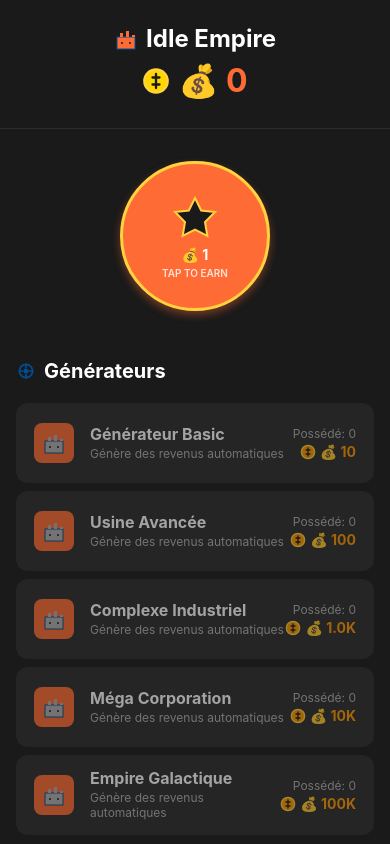
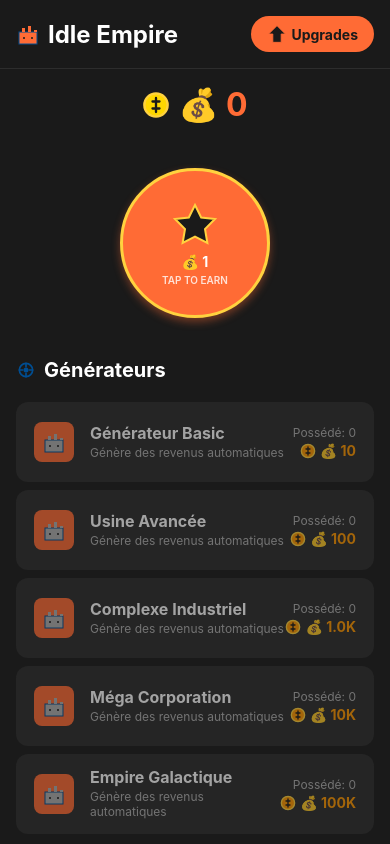
Before and after one commit to creach-t/idle-game-expo, a React Native app: screen / in a window 390 px wide. Built offline with nearby package versions, Linux system fonts and the light colour scheme.

Commit message:
🎮 Integrate upgrades system into GameScreen with modal interface

```diff
--- a/src/screens/GameScreen.js
+++ b/src/screens/GameScreen.js
@@ -1,4 +1,4 @@
-import React from 'react';
+import React, { useState } from 'react';
 import {
   View,
   Text,
@@ -6,27 +6,35 @@ import {
   ScrollView,
   SafeAreaView,
   StatusBar,
+  TouchableOpacity,
+  Modal,
 } from 'react-native';
 import { useGameLogic } from '../hooks/useGameLogic';
 import ClickButton from '../components/ClickButton';
 import Generator from '../components/Generator';
+import UpgradesScreen from './UpgradesScreen';
 import GameIcon from '../components/icons/GameIcon';
 import { COLORS, SPACING } from '../constants/gameConstants';
 import { formatCurrency, formatPerSecond } from '../utils/gameUtils';
 
 /**
- * 🎮 GameScreen - Main game interface with custom icons
+ * 🎮 GameScreen - Main game interface with upgrades integration
  * Simple, focused layout with all essential elements
  */
 const GameScreen = () => {
+  const [showUpgrades, setShowUpgrades] = useState(false);
+
   const {
     currency,
     totalIncome,
     clickPower,
     prestigeMultiplier,
     generators,
+    clickUpgrades,
     handleClick,
     buyGenerator,
+    buyClickUpgrade,
+    getTotalClickMultiplier,
     isLoaded,
   } = useGameLogic();
 
@@ -40,6 +48,13 @@ const GameScreen = () => {
     );
   }
 
+  const handleBuyClickUpgrade = (upgradeId) => {
+    const upgrade = clickUpgrades.find(u => u.id === upgradeId);
+    if (upgrade && currency >= upgrade.cost) {
+      buyClickUpgrade(upgradeId);
+    }
+  };
+
   return (
     <SafeAreaView style={styles.container}>
       <StatusBar barStyle="light-content" backgroundColor={COLORS.background} />
@@ -51,6 +66,17 @@ const GameScreen = () => {
           <Text style={styles.title}>Idle Empire</Text>
         </View>
 
+        <TouchableOpacity
+          style={styles.upgradesButton}
+          onPress={() => setShowUpgrades(true)}
+        >
+          <GameIcon type="upgrade" size={20} color={COLORS.background} />
+          <Text style={styles.upgradesButtonText}>Upgrades</Text>
+        </TouchableOpacity>
+      </View>
+
+      {/* Currency Display */}
+      <View style={styles.currencySection}>
         <View style={styles.currencyContainer}>
           <GameIcon type="currency" size={28} color={COLORS.currencyGold} />
           <Text style={styles.currency}>{formatCurrency(currency)}</Text>
@@ -81,6 +107,12 @@ const GameScreen = () => {
           onPress={handleClick}
           clickValue={clickPower * prestigeMultiplier}
         />
+
+        {getTotalClickMultiplier() > 1 && (
+          <Text style={styles.clickMultiplier}>
+            Multiplicateur de clic: {getTotalClickMultiplier().toFixed(2)}x
+          </Text>
+        )}
       </View>
 
       {/* Generators section */}
@@ -104,6 +136,21 @@ const GameScreen = () => {
           ))}
         </ScrollView>
       </View>
+
+      {/* Upgrades Modal */}
+      <Modal
+        visible={showUpgrades}
+        animationType="slide"
+        presentationStyle="pageSheet"
+      >
+        <UpgradesScreen
+          currency={currency}
+          clickUpgrades={clickUpgrades}
+          onBuyClickUpgrade={handleBuyClickUpgrade}
+          getTotalClickMultiplier={getTotalClickMultiplier}
+          onClose={() => setShowUpgrades(false)}
+        />
+      </Modal>
     </SafeAreaView>
   );
 };
@@ -124,8 +171,10 @@ const styles = StyleSheet.create({
     fontWeight: '600',
   },
   header: {
+    flexDirection: 'row',
     alignItems: 'center',
-    paddingVertical: SPACING.lg,
+    justifyContent: 'space-between',
+    paddingVertical: SPACING.md,
     paddingHorizontal: SPACING.md,
     borderBottomWidth: 1,
     borderBottomColor: COLORS.surface,
@@ -133,13 +182,31 @@ const styles = StyleSheet.create({
   titleContainer: {
     flexDirection: 'row',
     alignItems: 'center',
-    marginBottom: SPACING.sm,
   },
   title: {
     fontSize: 24,
     fontWeight: 'bold',
     color: COLORS.text,
     marginLeft: SPACING.sm,
+  },
+  upgradesButton: {
+    flexDirection: 'row',
+    alignItems: 'center',
+    backgroundColor: COLORS.primary,
+    paddingHorizontal: SPACING.md,
+    paddingVertical: SPACING.sm,
+    borderRadius: 20,
+  },
+  upgradesButtonText: {
+    fontSize: 14,
+    fontWeight: 'bold',
+    color: COLORS.background,
+    marginLeft: SPACING.xs,
+  },
+  currencySection: {
+    alignItems: 'center',
+    paddingVertical: SPACING.md,
+    paddingHorizontal: SPACING.md,
   },
   currencyContainer: {
     flexDirection: 'row',
@@ -175,7 +242,13 @@ const styles = StyleSheet.create({
   },
   clickSection: {
     alignItems: 'center',
-    paddingVertical: SPACING.xl,
+    paddingVertical: SPACING.lg,
+  },
+  clickMultiplier: {
+    fontSize: 14,
+    color: COLORS.accent,
+    fontWeight: '600',
+    marginTop: SPACING.sm,
   },
   generatorsSection: {
     flex: 1,
```
